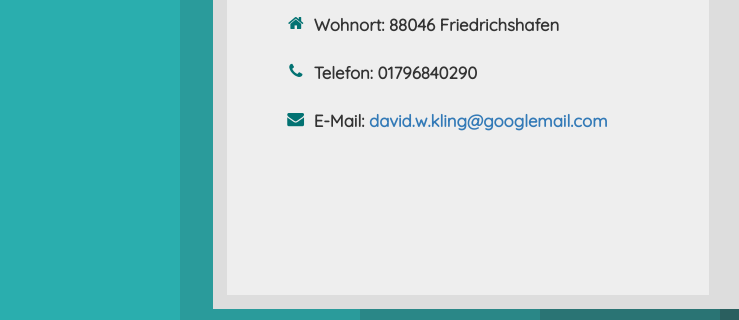
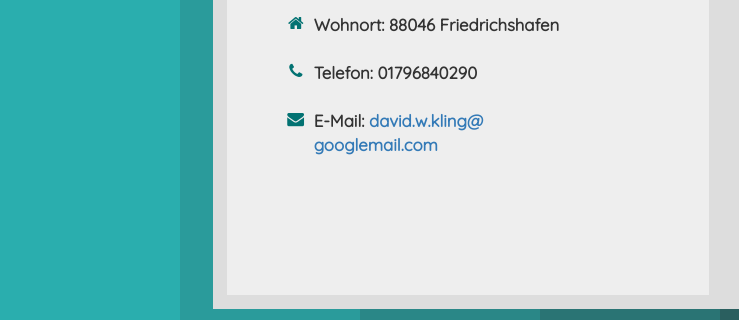
Before and after one commit to pascal-codecat/kling-rwd, a plain HTML site: page index.html in a window 1280 px wide. Shown: the part 4547-4867 px from the top of the page, 0-739 px from the left. Drawn offline with nearby package versions, Linux system fonts and the light colour scheme; some packages are replaced by stand-ins of ours; grey boxes are pictures that could not be loaded.

Commit message:
fixed overlaped width in xs

```diff
--- a/index.html
+++ b/index.html
@@ -29,8 +29,9 @@
     <!-- ==========================================================================
      Navbar
      ========================================================================== -->
-
-  <div class="container-fluid display-table">
+<!-- Fehler xs width overlapping -->
+  <!-- <div class="container-fluid display-table"> -->
+<!-- Fehler xs width overlapping -->
           <div class="row display-table-row">
               <div class="col-md-2 col-sm-1 col-lg-2 hidden-xs display-table-cell v-align box" id="navigation">
                   <div class="navi">
@@ -399,7 +400,7 @@
             <br>
             <li><i class="fa-li fa fa-envelope"></i>
               E-Mail:<a href="mailto:david.w.kling@googlemail.com">
-              david.w.kling@googlemail.com</a>
+              david.w.kling@<br class="rwd-break">googlemail.com</a>
             </li>
           </ul>
         </div>
@@ -415,7 +416,7 @@
 
 
     </div>
-  </div>
+  <!-- </div> -->
 </div>
 
 
```
